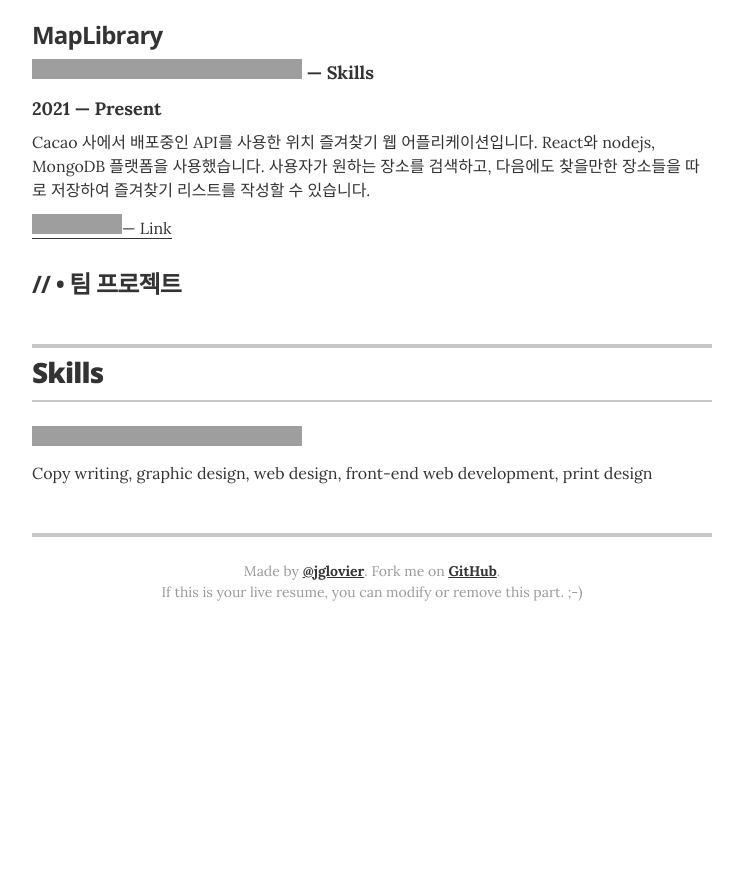
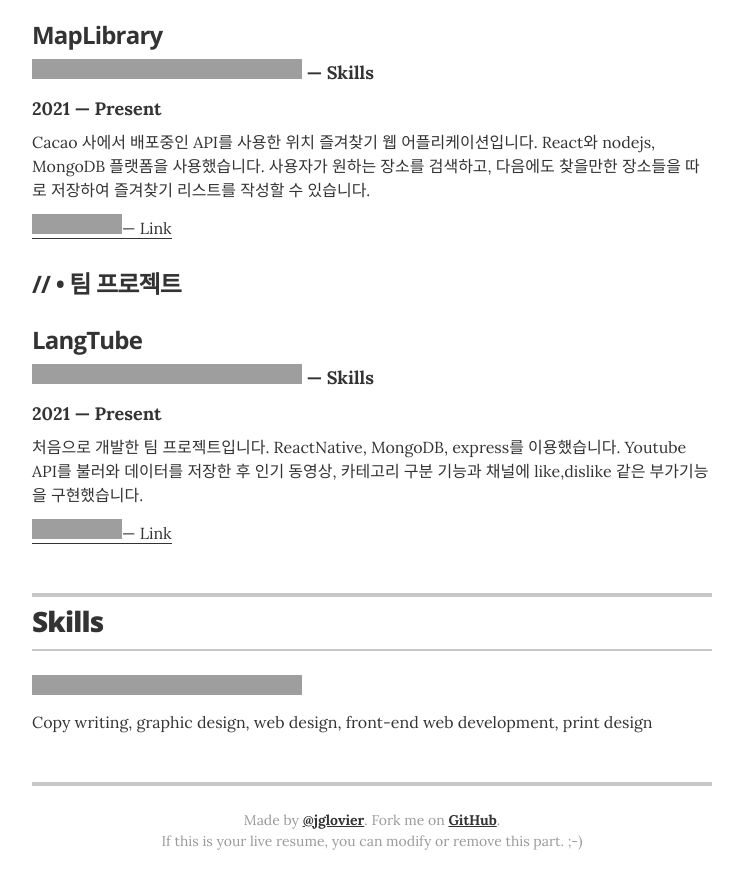
Before and after one commit to rl0425/rl0425.github.io02, a Jekyll site: the page built from index.html, in a window 1280 px wide and 900 px high, scrolled down 1571 px. Shown: the top 889 px of the window, without its empty margins (268-1011 px from the left). Built offline with Jekyll 4.4.1, drawn with Linux system fonts in a browser that asks for light colours; before the commit the page ends 2222 px from its top, so only the background shows below that; grey boxes are pictures that could not be loaded.

Commit message:
Langtube

```diff
--- a/_data/projects.yml
+++ b/_data/projects.yml
@@ -35,6 +35,12 @@
   description2: <a href="https://github.com/rl0425/MapLibrary"><img alt="GitHub" src ="https://img.shields.io/badge/GitHub-181717.svg?&style=for-the-badge&logo=GitHub&logoColor=white"/></a><a href="https://github.com/rl0425/ToDo-List">&mdash; Link </a>
 - Team :  // &bull; 팀 프로젝트
 
+- project: LangTube
+  role: <img alt="React" src ="https://img.shields.io/badge/React-61DAFB.svg?&style=for-the-badge&logo=React&logoColor=white"/><img alt="MongoDB" src ="https://img.shields.io/badge/MongoDB-47A248.svg?&style=for-the-badge&logo=MongoDB&logoColor=white"/><img alt="express" src ="https://img.shields.io/badge/express-000000.svg?&style=for-the-badge&logo=express&logoColor=white"/> &mdash; Skills
+  duration: 2021 &mdash; Present
+  description: 처음으로 개발한 팀 프로젝트입니다. ReactNative, MongoDB, express를 이용했습니다. Youtube API를 불러와 데이터를 저장한 후 인기 동영상, 카테고리 구분 기능과 채널에 like,dislike 같은 부가기능을 구현했습니다.
+  description2: <a href="https://github.com/rl0425/LangTube"><img alt="GitHub" src ="https://img.shields.io/badge/GitHub-181717.svg?&style=for-the-badge&logo=GitHub&logoColor=white"/></a><a href="https://github.com/rl0425/ToDo-List">&mdash; Link </a>
+
 # Springfield Community Outreach Group
 #- project: Springfield Community Outreach Group
 #  role: Co-Founder & Organizer
```
